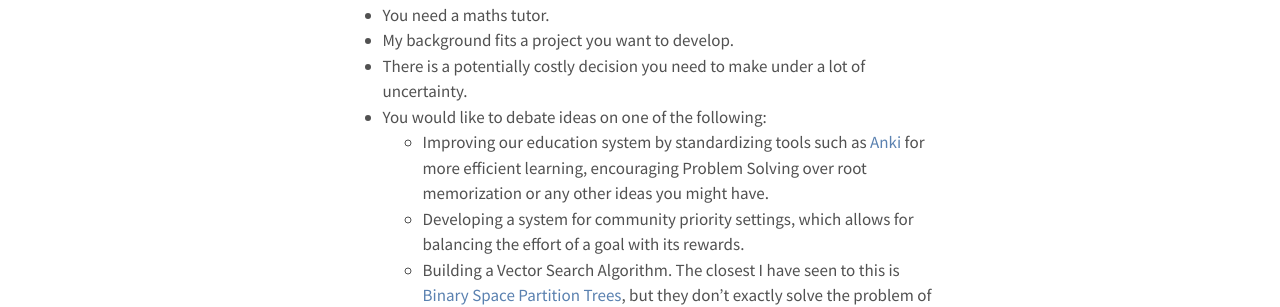
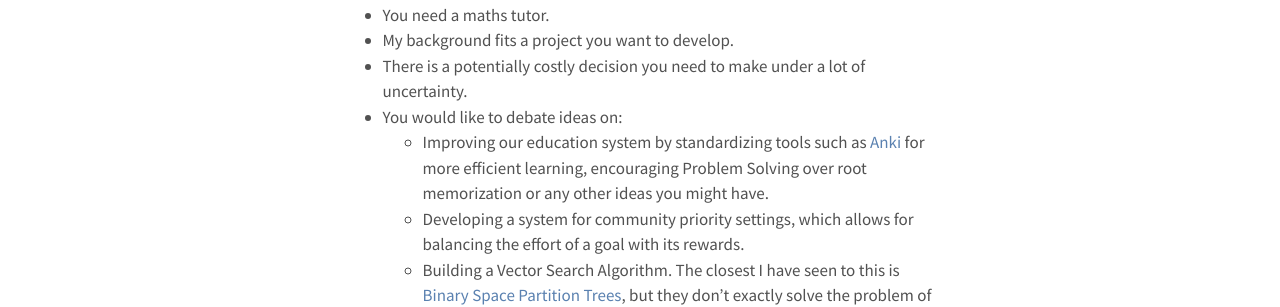
Before and after one commit to migueltorrescosta/migueltorrescosta.github.io, a Jekyll site: the page built from index.md, in a window 1280 px wide. Shown: the part 604-911 px from the top of the page. Built offline with Jekyll 4.4.1, drawn with Linux system fonts in a browser that asks for light colours; a script that is not in the unit is left out.

Commit message:
Shortened text

```diff
--- a/index.md
+++ b/index.md
@@ -22,7 +22,7 @@ Reach out via [email](mailto:miguelptcosta1995@gmail.com?subject=Information Pri
 - You need a maths tutor.
 - My background fits a project you want to develop.
 - There is a potentially costly decision you need to make under a lot of uncertainty.
-- You would like to debate ideas on one of the following:
+- You would like to debate ideas on:
   - Improving our education system by standardizing tools such as [Anki](https://apps.ankiweb.net/) for more efficient learning, encouraging Problem Solving over root memorization or any other ideas you might have.
   - Developing a system for community priority settings, which allows for balancing the effort of a goal with its rewards.
   - Building a Vector Search Algorithm. The closest I have seen to this is [Binary Space Partition Trees](https://en.wikipedia.org/wiki/Binary_space_partitioning), but they don't exactly solve the problem of finding the nearest vector. I sitll need to work on this.
```
